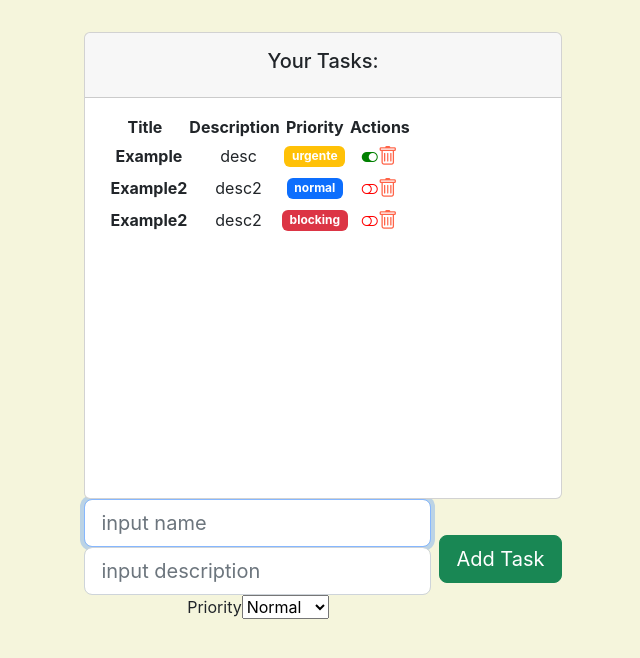
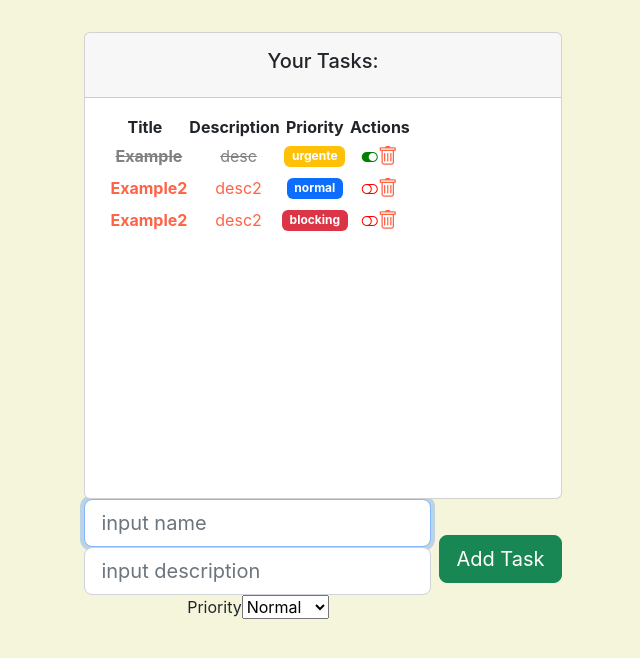
Before and after one commit to GonzaloGuaimas/final-project-OpenBootCamp, a React (Create React App) app: page / in a window 1280 px wide. Shown: the top 658 px of the page, without its empty margins (317-957 px from the left). Built offline with nearby package versions, Linux system fonts and the light colour scheme.

Commit message:
added: style by classname

```diff
--- a/src/components/pure/task.jsx
+++ b/src/components/pure/task.jsx
@@ -46,7 +46,7 @@ function TaskComponent( { task, complete, remove } ) {
     }
 
   return (
-    <tr className='fw-normal'>
+    <tr className={task.completed ? 'fw-normal task-completed':'fw-normal task-pending'}>
         <th>
             <span className='ms-2'>{task.name}</span>
         </th>
--- a/src/styles/task.scss
+++ b/src/styles/task.scss
@@ -1,3 +1,13 @@
 .task-action{
     cursor: pointer;
 }
+
+.task-completed{
+    color:grey;
+    text-decoration: line-through;
+}
+
+.task-pending{
+    color: tomato;
+    font-weight: bold;
+}
```
